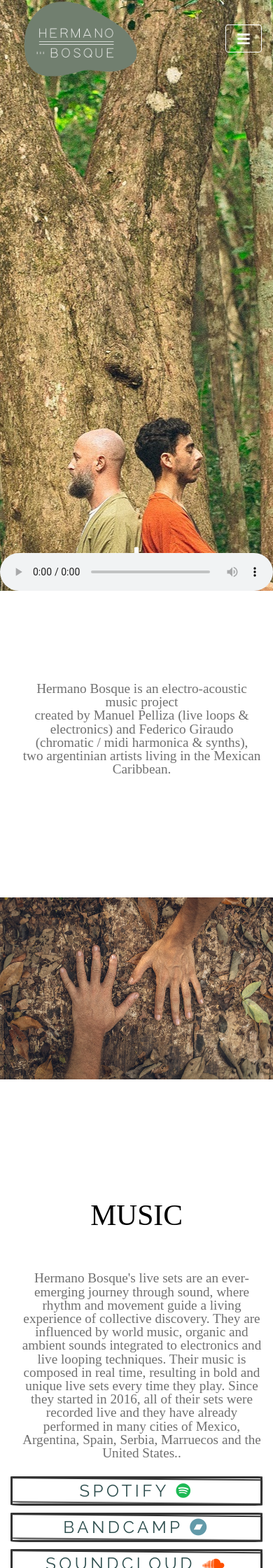
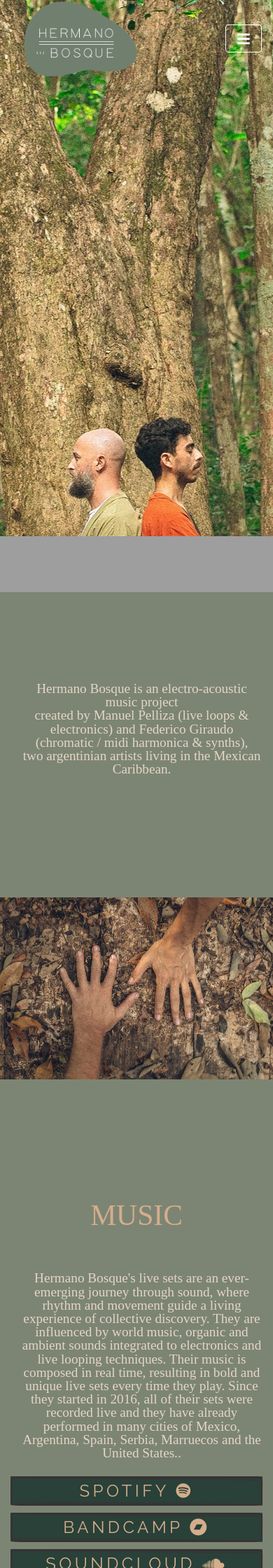
Before and after one commit to joakodaurat/hermanobosque, a PHP site: page / in a window 390 px wide. Shown: the top 2240 px of the page at 70% size. Run offline with PHP 8.4, Linux system fonts and the light colour scheme; some web fonts are replaced; grey boxes are pictures that could not be loaded.

Commit message:
Cambios esteticos a la pagina

```diff
--- a/css/tooplate-infinite-loop.css
+++ b/css/tooplate-infinite-loop.css
@@ -9,6 +9,7 @@ https://www.tooplate.com/view/2117-infinite-loop
 @import url("https://fonts.googleapis.com/css?family=Raleway:100,300,400,500,700,900");
 
 body {
+  background-color:#7C8573;
 	font-family: "Raleway", sans-serif;
 	font-size: 1.2em;
   color: #707070;
@@ -55,7 +56,7 @@ blockquote {
 }
 
 .tm-text-primary {
-  color: black;
+  color: #D4AD8C;
 }
 
 .tm-font-big {
@@ -196,7 +197,7 @@ blockquote {
     }
   #reproductor {
     right:0px !important;
-    bottom: 0px!important;
+    bottom: -10px!important;
     width: 100%;
 
 
@@ -279,6 +280,7 @@ blockquote {
 
 .tm-intro-text {
   font-size: 1.2rem;
+  color: #E5D5C7
 }
 
 .tm-icon {
@@ -563,6 +565,10 @@ figure.effect-honey:hover h2 i {
 
 #contact {
   color: white;
+  background-image: url(../img/infinite-loop-03.jpg);
+  background-position: center;
+  background-size:cover;
+  background-repeat: no-repeat;
   background-color: #001828;
   min-height: 980px;
   position: relative;
--- a/index.html
+++ b/index.html
@@ -5,6 +5,7 @@
     <meta name="viewport" content="width=device-width, initial-scale=1.0" />
     <meta http-equiv="X-UA-Compatible" content="ie=edge" />
     <title>HERMANO BOSQUE</title>
+    <link rel="icon" type="image/x-icon" href="img/logo2.png">
     <link rel="stylesheet" href="fontawesome-5.5/css/all.min.css" />
     <link rel="stylesheet" href="slick/slick.css">
     <link rel="stylesheet" href="slick/slick-theme.css">
@@ -24,7 +25,7 @@ https://www.tooplate.com/view/2117-infinite-loop
     margin-right: 10%;
   }
   .infofechas {
-    color:black;
+    color:#E5D5C7;
   }
   .sketchy {
     cursor: pointer;
@@ -33,8 +34,9 @@ https://www.tooplate.com/view/2117-infinite-loop
     border-radius: 2% 6% 5% 4% / 1% 1% 2% 4%;
     text-transform: uppercase;
     letter-spacing: 0.3ch;
-    background: #ffffff;
+    background: #294138;
     position: relative;
+    color:#D4AD8C;
 
     &::before {
         content: '';
@@ -107,8 +109,8 @@ https://www.tooplate.com/view/2117-infinite-loop
 }
 #reproductor{
     position: fixed;
-    bottom: 50px;
-    right: 10px;
+    width:100%;
+    bottom:-10px;
     z-index: 1001;
 }
 
@@ -116,10 +118,9 @@ https://www.tooplate.com/view/2117-infinite-loop
 
   </head>
   <body>
-    <audio id="reproductor" controls>
-  <source src="temafondo.mp3" type="audio/mpeg">
-Your browser does not support the audio element.
-</audio>
+    <div id="reproductor" controls autoplay>
+<iframe src="https://open.spotify.com/embed/artist/5uPpKT8ie3jWVJ5YYsY4w6" style="width:100%" height="80" frameborder="0" allowtransparency="true" allow="encrypted-media"></iframe>
+</div>
 
     <!-- Hero section -->
     <section id="infinite" class="text-white tm-font-big tm-parallax">
@@ -225,10 +226,10 @@ Your browser does not support the audio element.
                         <p class="mb-4 tm-intro-text">
                           Hermano Bosque's live sets are an ever-emerging journey through sound, where rhythm and movement guide a living experience of collective discovery. They are influenced by world music, organic and ambient sounds integrated to electronics and live looping techniques. Their music is composed in real time, resulting in bold and unique live sets every time they play. Since they started in 2016, all of their sets were recorded live and they have already performed in many cities of Mexico, Argentina, Spain, Serbia, Marruecos and the United States..</p>
                     </div>
-                   <a class="linkis" href="https://open.spotify.com/artist/5uPpKT8ie3jWVJ5YYsY4w6" target="_blank"> <div class="sketchy">Spotify <span style="color:#1DB954" class="fa fa-spotify"></div></a>
-                   <a class="linkis" href="http://hermanobosque.bandcamp.com/" target="_blank"> <div class="sketchy" style="margin-top:10px">bandcamp <span style="color:#629aa9" class="fa fa-bandcamp"></div></a>
-                   <a class="linkis" href="https://soundcloud.com/hermanobosque" target="_blank"> <div class="sketchy" style="margin-top:10px">soundcloud  <span style="color:#FE5000" class="fa fa-soundcloud"></span></div></a>
-                   <a class="linkis" href="https://www.mixcloud.com/hermanobosque/" target="_blank"> <div class="sketchy" style="margin-top:10px">mixcloud <span style="color:#52aad8" class="fa fa-mixcloud"></span></div></a>
+                   <a class="linkis" href="https://open.spotify.com/artist/5uPpKT8ie3jWVJ5YYsY4w6" target="_blank"> <div class="sketchy">Spotify <span  class="fa fa-spotify"></div></a>
+                   <a class="linkis" href="http://hermanobosque.bandcamp.com/" target="_blank"> <div class="sketchy" style="margin-top:10px">bandcamp <span  class="fa fa-bandcamp"></div></a>
+                   <a class="linkis" href="https://soundcloud.com/hermanobosque" target="_blank"> <div class="sketchy" style="margin-top:10px">soundcloud  <span  class="fa fa-soundcloud"></span></div></a>
+                   <a class="linkis" href="https://www.mixcloud.com/hermanobosque/" target="_blank"> <div class="sketchy" style="margin-top:10px">mixcloud <span  class="fa fa-mixcloud"></span></div></a>
                 </div>
 
             </div>
@@ -254,15 +255,15 @@ Your browser does not support the audio element.
 
 
 
-    <section id="followus" class="tm-section-pad-top">
+    <section style="padding-bottom:0px" id="followus" class="tm-section-pad-top">
 
       <div class="container">
 
               <div class="row tm-content-box">
                 <div class="text-center col-12">
                   <h2 class="tm-text-primary tm-section-title mb-4">FOLLOW US</h2>
-                   <a class="linkis" href="https://www.instagram.com/hermanobosque" target="_blank"> <div class="sketchy">Instagram <span style="color:#F56040" class="fa fa-instagram"></div></a>
-                   <a class="linkis" href="https://www.facebook.com/hermanobosque/" target="_blank"> <div class="sketchy" style="margin-top:10px">Facebook <span style="color:#4267B2" class="fa fa-facebook"></div></a>
+                   <a class="linkis" href="https://www.instagram.com/hermanobosque" target="_blank"> <div class="sketchy">Instagram <span  class="fa fa-instagram"></div></a>
+                   <a class="linkis" href="https://www.facebook.com/hermanobosque/" target="_blank"> <div class="sketchy" style="margin-top:10px">Facebook <span  class="fa fa-facebook"></div></a>
                 </div>
               </div>
             <!-- video1 -->
@@ -281,24 +282,7 @@ Your browser does not support the audio element.
 
     </section>
 
-
-
-
-    <section id="hongos" class="tm-section-pad-top tm-parallax-2">
-      <div class="container tm-testimonials-content">
-        <div class="row">
-          <div class="col-lg-12 tm-content-box">
-            <div class="mx-auto tm-gallery-container tm-gallery-container-2">
-              <div class="tm-testimonials-carousel">
-              </div>
-            </div>
-          </div>
-        </div>
-      </div>
-      <div class="tm-bg-overlay"></div>
-    </section>
-
-        <section id="gallery" class="tm-section-pad-top">
+    <section  id="gallery" class="tm-section-pad-top">
       <div class="container">
         <div class="row">
           <div class="text-center col-12">
@@ -418,8 +402,8 @@ Your browser does not support the audio element.
 
             <div class="text-center col-12">
                 <h2 class="tm-section-title mb-4">COMMUNITY</h2>
-                <p class="mb-5">
-                BE PART OF OUR COMMUNITY AND RECEIVED ALL THE INFORMATION ABOUT OUR DATES
+                <p style="text-transform:  uppercase;" class="mb-5">
+                Be part of our community and receive exclusive content, unreleased music,<br> access to shows / experiences and more!
                 </p>
             </div>
 
```
